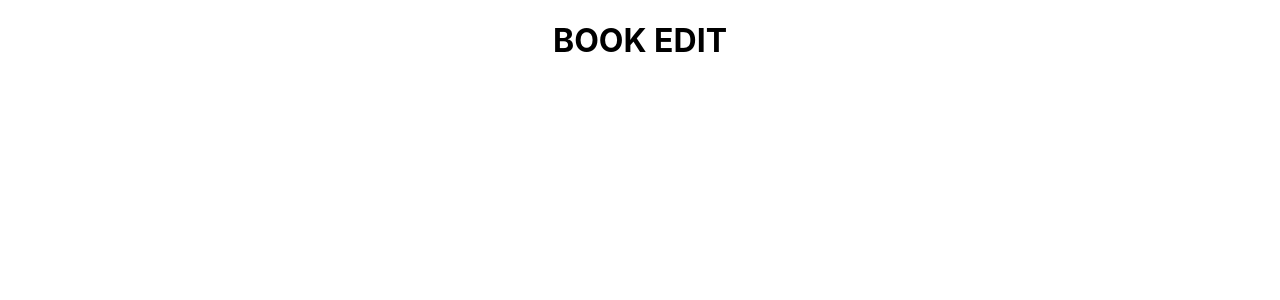
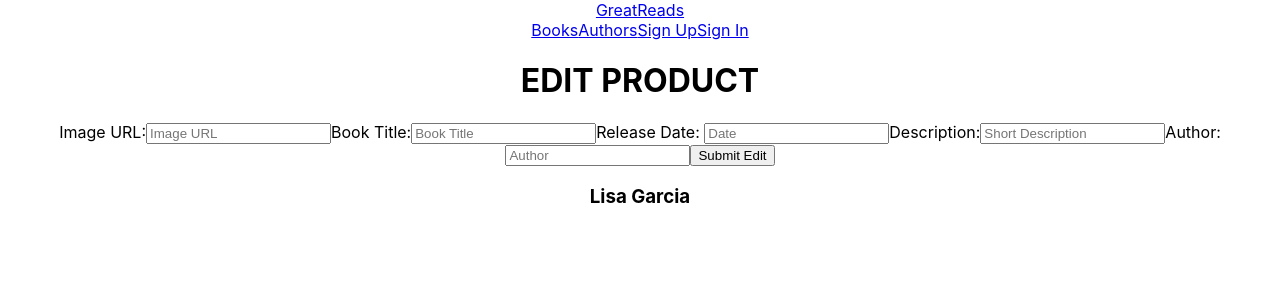
Before and after one commit to lisagarcia13/great-reads, a React (Create React App) app in the folder front-end/client/: page /books/1/edit in a window 1280 px wide. Shown: the top 300 px of the page. Built offline with nearby package versions, Linux system fonts and the light colour scheme; no server answers.

Commit message:
edit book created

```diff
--- a/front-end/client/src/App.js
+++ b/front-end/client/src/App.js
@@ -10,6 +10,7 @@ import SignOut from './screens/SignOut'
 import Home from './screens/Home'
 import AddBook from './screens/AddBook'
 import AddAuthor from './screens/AddAuthor'
+import EditBooks from './screens/EditBooks';
 
 function App() {
 
@@ -40,11 +41,11 @@ function App() {
         <Route path={'/'} element={<Home />} />
         <Route path={'/books'} element={<Books user={user} toggle={toggle }/>} />
         <Route path={'/books/:id'} element={<h1>BOOK DETAIL</h1>} />
-        <Route path={'/books/:id/edit'} element={<h1>BOOK EDIT</h1>} />
+        <Route path={'/books/:id/edit'} element={<EditBooks user={user} setToggle={setToggle} />} />
         <Route path={'/add-book'} element={ <AddBook user={user} setToggle={setToggle}/> } />
         <Route path={'/authors'} element={<Authors user={user} toggle={toggle} />} />
         <Route path={'/authors/:id'} element={<h1>AUTHOR DETAIL</h1>} />
-        <Route path={'/authors/:id/edit'} element={<h1>AUTHOR EDIT</h1>} />
+        <Route path={'/authors/:id/edit'} element={<h2>cool</h2>} />
         <Route path={'/add-author'} element={<AddAuthor user={user} setToggle={setToggle} />} />
         <Route path={'/sign-in'} element={<SignIn setUser={setUser}/>} />
         <Route path={'/sign-up'} element={<SignUp setUser={setUser}/>} />
--- /dev/null
+++ b/front-end/client/src/screens/EditBooks.jsx
@@ -0,0 +1,99 @@
+import React from "react";
+import { useState, useEffect } from "react";
+import { useParams, useNavigate } from "react-router-dom";
+import Layout from "../components/Layout";
+import { getBook, updateBook } from "../services/books";
+
+function EditBooks(props) {
+  let nav = useNavigate();
+
+  const [book, setBook] = useState({
+    title: "",
+    release: "",
+    image: "",
+    description: "",
+    author: "",
+  });
+
+  let { id } = useParams();
+
+  useEffect(() => {
+    const fetchBook = async () => {
+      const book = await getBook(id);
+      setBook(book);
+    };
+    fetchBook();
+  }, [id]);
+
+  const handleChange = (e) => {
+    const { name, value } = e.target;
+    setBook({
+      ...book,
+      [name]: value,
+    });
+  };
+  const handleSubmit = async (e) => {
+    e.preventDefault();
+    await updateBook(id, book);
+    nav(`/books/${id}`);
+    props.setToggle((prevToggle) => !prevToggle);
+  };
+  return (
+    <div>
+      <Layout user={props.user}>
+        <div className="main-edit">
+          <div className="sub-edit">
+            <div className="edit-form">
+              <h1>EDIT PRODUCT</h1>
+              <form onSubmit={handleSubmit}>
+                <label>Image URL:</label>
+                <input
+                  placeholder="Image URL"
+                  value={book.image}
+                  name="image"
+                  required
+                  onChange={handleChange}
+                />
+                <label>Book Title:</label>
+                <input
+                  placeholder="Book Title"
+                  value={book.title}
+                  name="title"
+                  required
+                  onChange={handleChange}
+                />
+                <label>Release Date: </label>
+                <input
+                  placeholder="Date"
+                  value={book.release}
+                  name="date"
+                  required
+                  onChange={handleChange}
+                />
+                <label>Description:</label>
+                <input
+                  placeholder="Short Description"
+                  value={book.description}
+                  name="description"
+                  required
+                  onChange={handleChange}
+                />
+                <label>Author:</label>
+                <input
+                  placeholder="Author"
+                  value={book.author}
+                  name="author"
+                  required
+                  onChange={handleChange}
+                />
+                <button>Submit Edit</button>
+              </form>
+            </div>
+          </div>
+        </div>
+      </Layout>
+    </div>
+  );
+}
+
+export default EditBooks;
```
